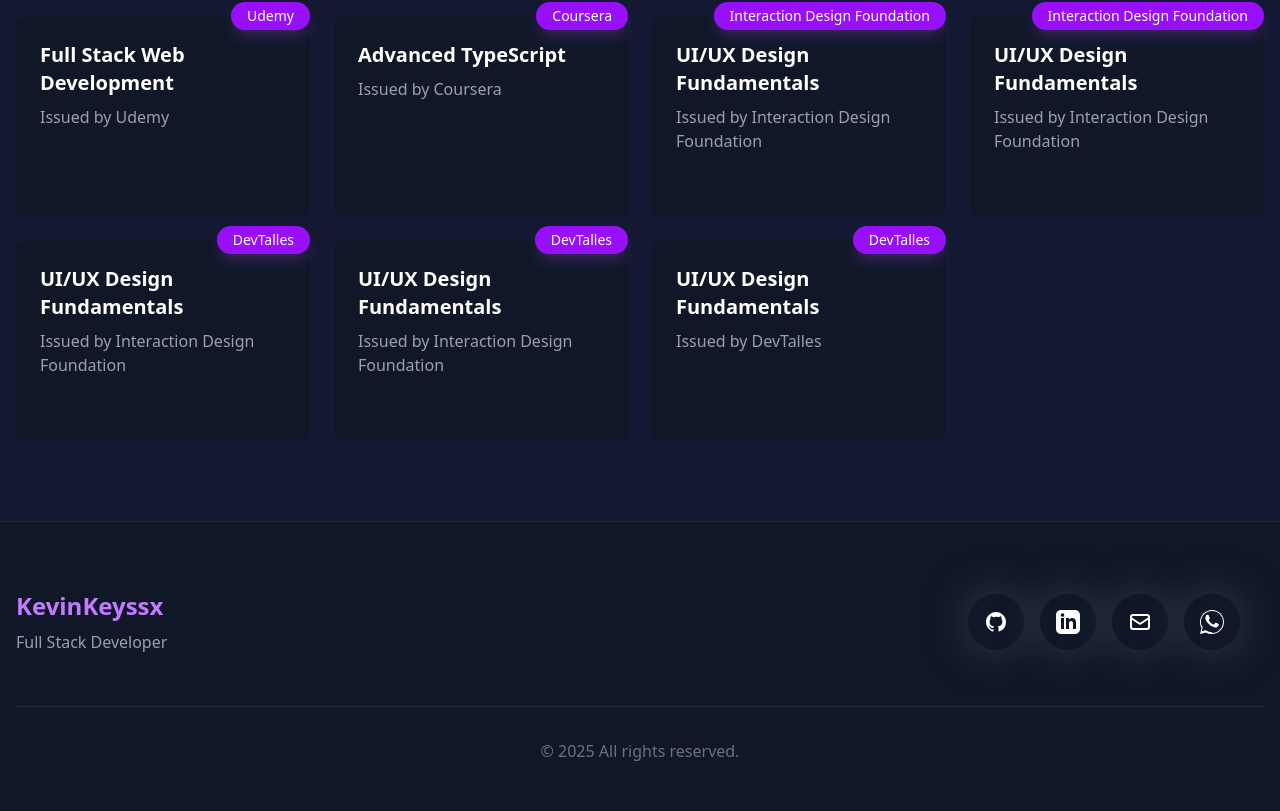
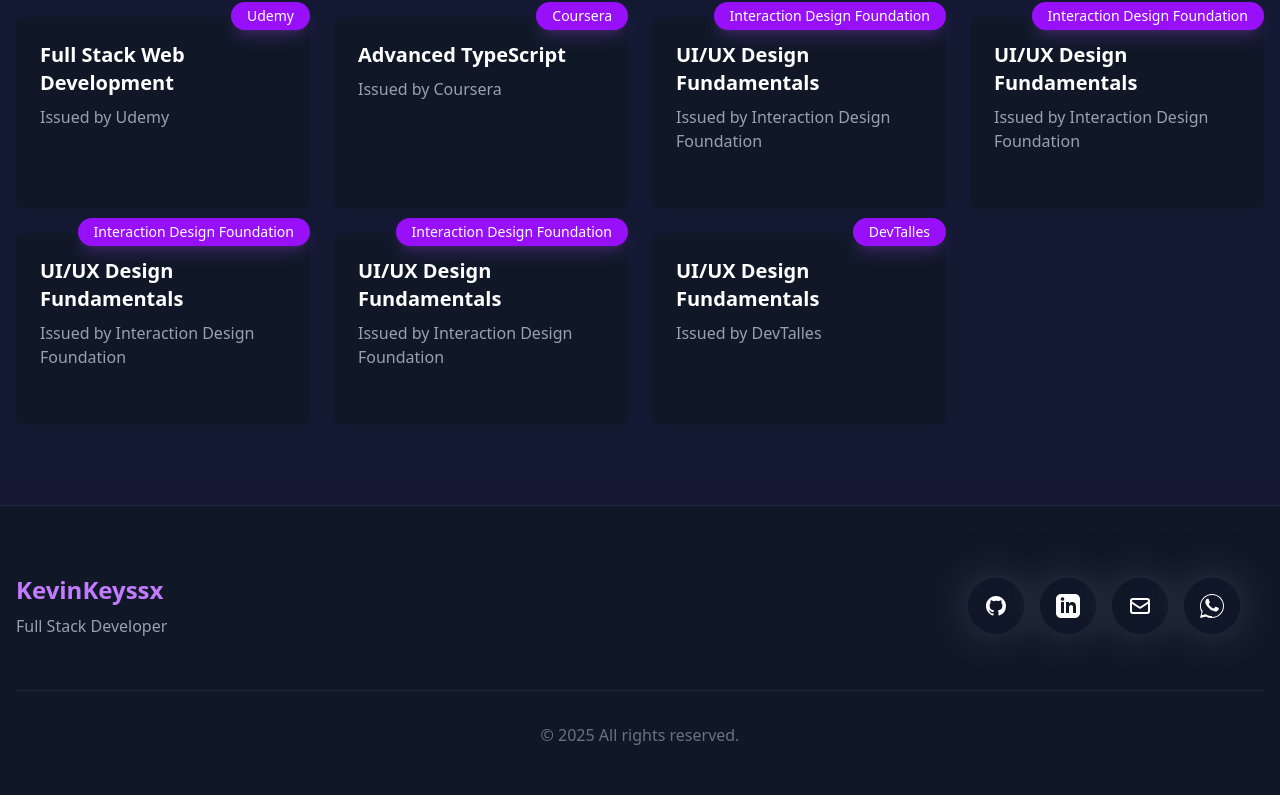
Before and after one commit to KevinKeyssx/profilex, a SvelteKit app: page / in a window 1280 px wide. Shown: the part 3081-3892 px from the top of the page. Built offline with nearby package versions, Linux system fonts and the light colour scheme; no server answers.

Commit message:
Mt-2 styles

```diff
--- a/src/components/cards/CertificateCard.svelte
+++ b/src/components/cards/CertificateCard.svelte
@@ -30,7 +30,7 @@
             <p class="text-gray-400">Issued by {certificate.issuer}</p>
 
             <!-- View certificate button that appears on hover -->
-            <div class="mt-4 transform translate-y-4 opacity-0 group-hover:translate-y-0 group-hover:opacity-100 transition-all duration-300">
+            <div class="mt-2 transform translate-y-4 opacity-0 group-hover:translate-y-0 group-hover:opacity-100 transition-all duration-300">
                 <span class="inline-flex items-center text-sm font-medium text-purple-400">
                     View Certificate
 
@@ -44,7 +44,7 @@
 
     <!-- Date badge -->
     <div class="z-50 absolute top-0 right-0 transform -translate-y-1/2 bg-purple-600 text-white px-4 py-1 rounded-full text-sm shadow-lg shadow-purple-500/20" style="margin-top: -1px;">
-        {certificate.date}
+        {certificate.issuer}
     </div>
 
     <!-- Glow effect on hover -->
```
